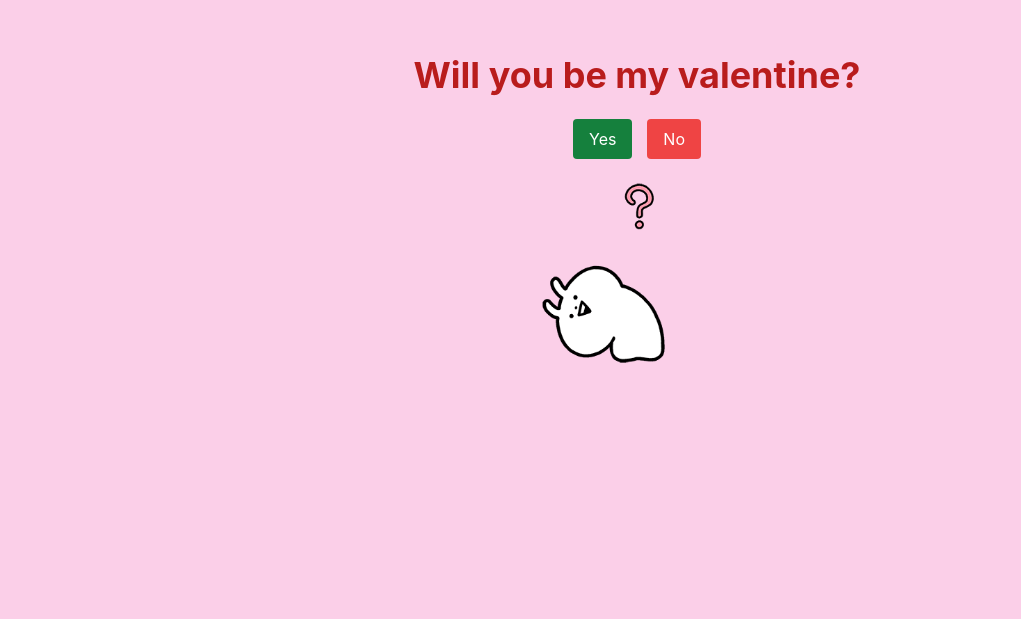
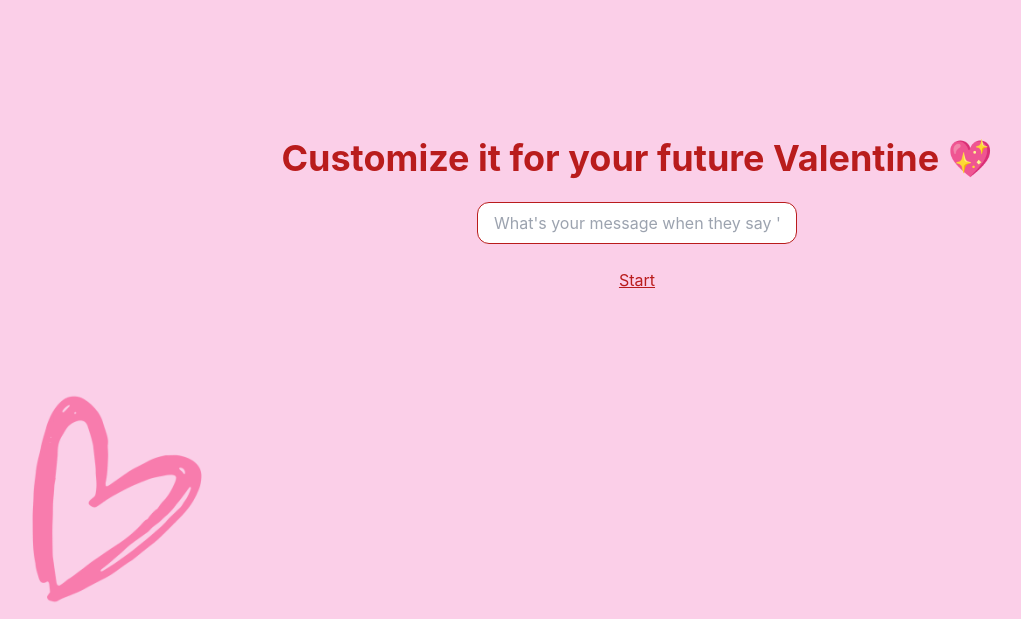
Before and after one commit to nicked1205/Unrefusable-Valentine, a React (Create React App) app in the folder my-app/: page / in a window 1280 px wide. Shown: the part 181-800 px from the top of the page, without its empty margins (3-1024 px from the left). Built offline with nearby package versions, Linux system fonts and the light colour scheme.

Commit message:
Added Message Customization

```diff
--- a/my-app/src/App.js
+++ b/my-app/src/App.js
@@ -1,13 +1,15 @@
 import { BrowserRouter, Route, Routes } from 'react-router-dom';
-import Start from './pages/start';
+import Choice from './pages/choice';
 import Yes from './pages/yes';
+import Home from './pages/home';
 
 function App() {
 
   return (
     <BrowserRouter>
       <Routes>
-        <Route path="/" element={<Start/>} />
+        <Route path="/" element={<Home/>} />
+        <Route path="/choice" element={<Choice/>} />
         <Route path="/yes" element={<Yes/>} />
       </Routes>
     </BrowserRouter>
--- /dev/null
+++ b/my-app/src/components/background.js
@@ -0,0 +1,12 @@
+import heart_left from '../resources/heart_left.webp';
+
+function Background ({children}) {
+  return (
+    <div className="flex flex-col items-center justify-center h-screen bg-pink-200">
+        <img className="absolute w-56 h-56 bottom-2 left-2" src={heart_left} alt="something's wrong"></img>
+        {children}
+    </div>
+  );
+}
+
+export default Background;
--- a/my-app/src/pages/start.js
+++ b/my-app/src/pages/choice.js
@@ -1,4 +1,4 @@
-import { useNavigate } from 'react-router-dom';
+import { useNavigate, useLocation } from 'react-router-dom';
 import questioning from "../resources/questioning.png"
 import cheering from "../resources/sounds/cheering.mp3"
 import error from "../resources/sounds/error.mp3"
@@ -8,9 +8,12 @@ import teleport from "../resources/sounds/teleport.mp3"
 // import crying_down from "../resources/crying_down.gif"
 // import crying_up from "../resources/crying_up.gif"
 // import on_the_ground from "../resources/on_the_floor.gif"
+import Background from '../components/background';
 
-function Start() {
+function Choice() {
   const navigate = useNavigate();
+  const loc = useLocation();
+  const value = loc.state?.value || "No value provided";
 
   const noButtonContentArr = ['Nope', 'Not Happenning', 'Just give up', 'Not a chance', 'No way', 'Click \'Yes\''];
 //   const noButtonGifArr = [questioning, corner, crying_a_lot, crying_down, crying_up, on_the_ground];
@@ -22,7 +25,7 @@ function Start() {
   var noCount = 0;
 
   const handleClickYes = () => {
-    navigate('/yes');
+    navigate("/yes", { state: { value: value } });
     cheeringSound.play();
     setTimeout(() => {
         document.getElementById("back-btn").style.display = "block";
@@ -106,9 +109,7 @@ function Start() {
   };
 
   return (
-    <div
-        className="flex flex-col items-center justify-center h-screen bg-pink-200"
-      >
+    <Background>
         <div className="font-bold text-4xl text-red-700">
           Will you be my valentine?
         </div>
@@ -122,8 +123,8 @@ function Start() {
         </div>
         <img className="w-56 h-56" src={questioning} alt="something's wrong">
         </img>
-      </div>
+      </Background>
   );
 }
 
-export default Start;
+export default Choice;
--- /dev/null
+++ b/my-app/src/pages/home.js
@@ -0,0 +1,35 @@
+import { useState } from "react";
+import { useNavigate } from "react-router-dom";
+import Background from "../components/background";
+
+function Home() {
+  const [inputValue, setInputValue] = useState("");
+  const navigate = useNavigate();
+
+  const handleSubmit = () => {
+    navigate("/choice", { state: { value: inputValue } });
+  };
+
+  return (
+    <Background>
+      <div className="font-bold text-4xl text-red-700 mb-6">
+        Customize it for your future Valentine 💖
+      </div>
+      <input
+        id="customizedMessage"
+        type="text"
+        value={inputValue}
+        className="border border-red-700 px-4 py-2 rounded-xl mb-4 w-1/4"
+        onChange={(e) => setInputValue(e.target.value)}
+        onKeyDown={(e) => {
+          if (e.key === "Enter") {
+            handleSubmit();
+          }}}
+        placeholder="What's your message when they say 'Yes'?"
+      />
+      <button className="text-red-700 underline px-4 py-2 rounded" onClick={handleSubmit}>Start</button>
+    </Background>
+  );
+}
+
+export default Home;
--- a/my-app/src/pages/yes.js
+++ b/my-app/src/pages/yes.js
@@ -1,5 +1,6 @@
-import { useNavigate } from 'react-router-dom';
+import { useNavigate, useLocation } from 'react-router-dom';
 import throwingHearts from '../resources/throwingHearts.gif';
+import Background from '../components/background';
 
 function Yes() {
     const navigate = useNavigate();
@@ -8,21 +9,22 @@ function Yes() {
         navigate('/');
     };
 
+    const loc = useLocation();
+    const value = loc.state?.value || "No value provided";
+
   return (
-    <div
-        className="flex flex-col items-center justify-center h-screen bg-pink-200"
-      >
+    <Background>
         <div id="back-btn" className='fixed left-0 top-0 hidden'>
             <button className="text-red-700 underline px-4 py-2 rounded" onClick={handleClick}>
                 Back
             </button>
         </div>
         <div className="font-bold text-4xl text-red-700">
-          I know you would say yes! You'll receive your present soon!
+          {value}
         </div>
         <img className="w-56 h-56" src={throwingHearts} alt="usagyuuun throwing hearts">
         </img>
-      </div>
+    </Background>
   );
 }
 
```
Also changed, not shown: my-app/package.json (+7 -1 lines), my-app/src/resources/heart_left.webp (added), 1 other file (tests, documents, lock files or other folders).
